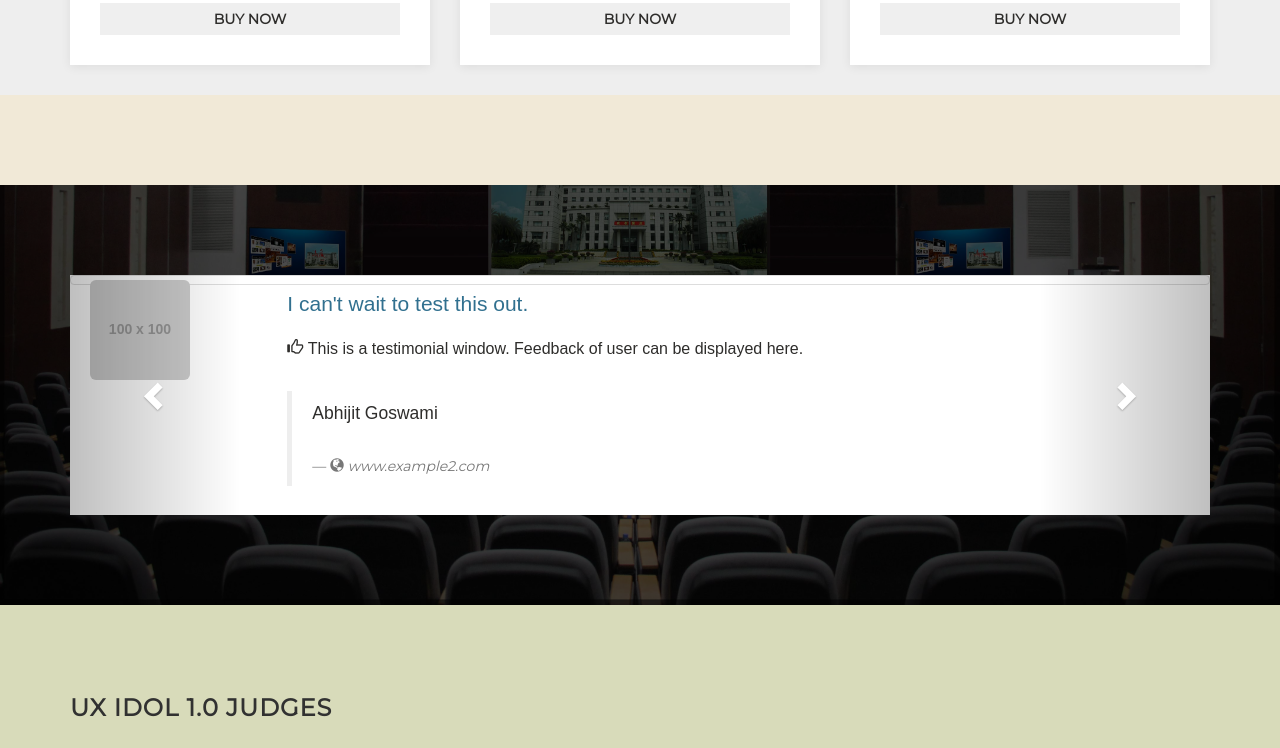
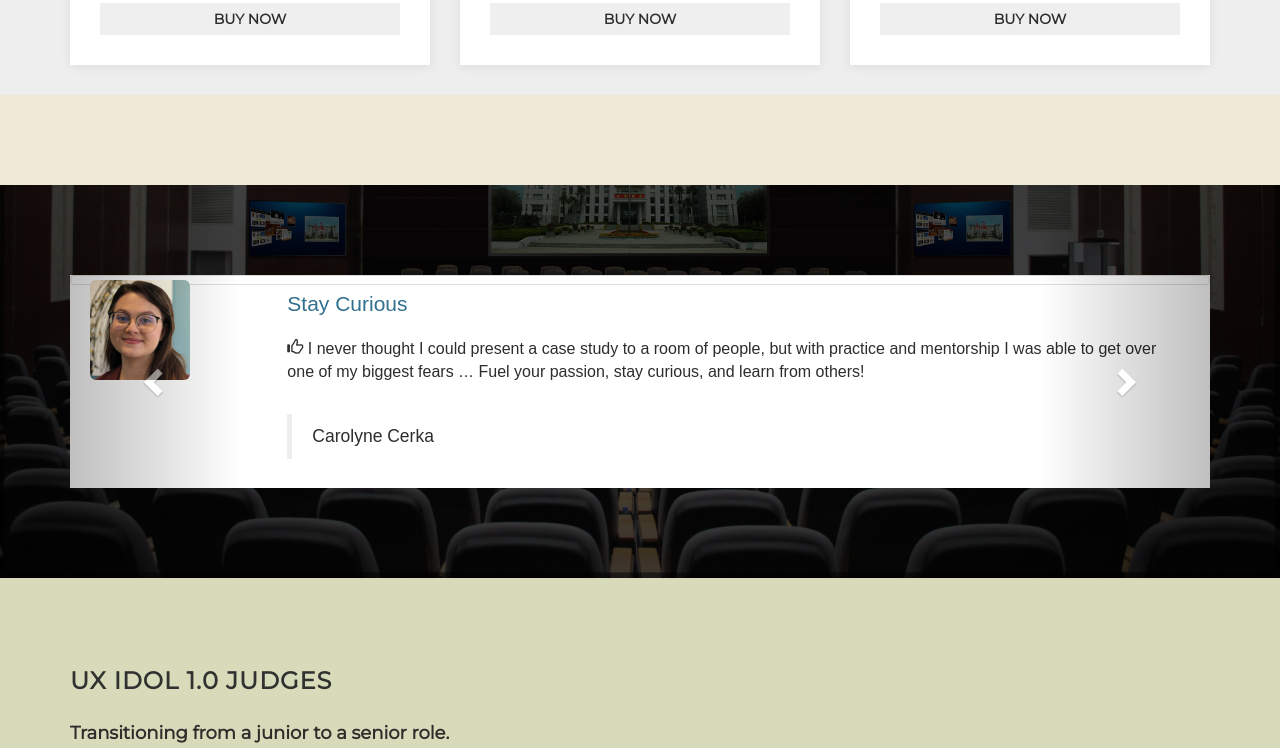
Before and after one commit to izzih13/uxidol, a website: page index.html in a window 1280 px wide. Shown: the part 3154-3902 px from the top of the page. Drawn offline with Linux system fonts and the light colour scheme; placeholder pictures from the web are drawn by us; files whose address does not match are found by name.

Commit message:
Added testimonials

```diff
--- a/index.html
+++ b/index.html
@@ -289,26 +289,26 @@
               <div class="item active">
                 <div class="row"> <div class="col-xs-12">
                   <div class="thumbnail adjust1"> <div class="col-md-2 col-sm-2 col-xs-12">
-                    <img class="media-object img-rounded img-responsive" src="http://placehold.it/100"> </div>
+                    <img class="media-object img-rounded img-responsive" src="assets/images/marissa.png"> </div>
                     <div class="col-md-10 col-sm-10 col-xs-12">
-                      <div class="caption"> <p class="text-info lead adjust2">I can't wait to test this out.</p> <p><span class="glyphicon glyphicon-thumbs-up"></span> This is a testimonial window. Feedback of user can be displayed here.</p> <blockquote class="adjust2"> <p>Abhijit Goswami</p>
-                        <small><cite title="Source Title"><i class="glyphicon glyphicon-globe"></i> www.example1.com </cite></small> </blockquote> </div> </div> </div> </div> </div> </div>
+                      <div class="caption"> <p class="text-info lead adjust2">Go For It</p> <p><span class="glyphicon glyphicon-thumbs-up"></span> If you had asked me in May, I would’ve told you there’s no way I could get up in front of my peers, industry professionals, and mentors to give a 10-minute presentation … But with the motivation and encouragement from Allie and my #cappUXcinoNcoffee family, I decided to go for it. … I put myself out there and I’ve grown immensely because of it. I couldn't be more grateful.</p> <blockquote class="adjust2"> <p>Marissa Ade</p>
+                         </blockquote> </div> </div> </div> </div> </div> </div>
 
                 <div class="item">
                   <div class="row"> <div class="col-xs-12">
                     <div class="thumbnail adjust1"> <div class="col-md-2 col-sm-2 col-xs-12">
-                      <img class="media-object img-rounded img-responsive" src="http://placehold.it/100"> </div>
-                      <div class="col-md-10 col-sm-10 col-xs-12"> <div class="caption"> <p class="text-info lead adjust2">I can't wait to test this out.</p>
-                        <p><span class="glyphicon glyphicon-thumbs-up"></span> This is a testimonial window. Feedback of user can be displayed here.</p> <blockquote class="adjust2"> <p>Abhijit Goswami</p>
-                          <small><cite title="Source Title"><i class="glyphicon glyphicon-globe"></i> www.example2.com</cite></small> </blockquote> </div> </div> </div> </div> </div> </div>
+                      <img class="media-object img-rounded img-responsive" src="assets/images/carolyne.png"> </div>
+                      <div class="col-md-10 col-sm-10 col-xs-12"> <div class="caption"> <p class="text-info lead adjust2">Stay Curious</p>
+                        <p><span class="glyphicon glyphicon-thumbs-up"></span> I never thought I could present a case study to a room of people, but with practice and mentorship I was able to get over one of my biggest fears … Fuel your passion, stay curious, and learn from others!</p> <blockquote class="adjust2"> <p>Carolyne Cerka</p>
+                           </blockquote> </div> </div> </div> </div> </div> </div>
 
                 <div class="item">
                   <div class="row"> <div class="col-xs-12">
                     <div class="thumbnail adjust1"> <div class="col-md-2 col-sm-2 col-xs-12">
-                      <img class="media-object img-rounded img-responsive" src="http://placehold.it/100"> </div>
+                      <img class="media-object img-rounded img-responsive" src="assets/images/kaitlyn.png"> </div>
                       <div class="col-md-10 col-sm-10 col-xs-12"> <div class="caption">
-                        <p class="text-info lead adjust2">I can't wait to test this out.</p> <p><span class="glyphicon glyphicon-thumbs-up"></span> This is a testimonial window. Feedback of user can be displayed here.</p> <blockquote class="adjust2"> <p>Abhijit Goswami</p>
-                          <small><cite title="Source Title"><i class="glyphicon glyphicon-globe"></i> www.example3.com</cite></small> </blockquote> </div> </div> </div> </div> </div> </div> </div>
+                        <p class="text-info lead adjust2">More To Learn</p> <p><span class="glyphicon glyphicon-thumbs-up"></span>  I recommend this type of event to any junior #uxdesigner because practicing presenting makes a huge difference when you are prepping for interviews. There’s definitely a lot more to learn but I look forward to attending more of these events in the future.</p> <blockquote class="adjust2"> <p>Kaitlyn Armiento</p>
+                          </blockquote> </div> </div> </div> </div> </div> </div> </div>
 
                 <!-- Controls -->
                 <a class="left carousel-control" href="#carousel-example-generic" data-slide="prev">
```
Also changed, not shown: assets/images/Kaitlyn.png (added), assets/images/carolyne.png (added), assets/images/marissa.png (added).
